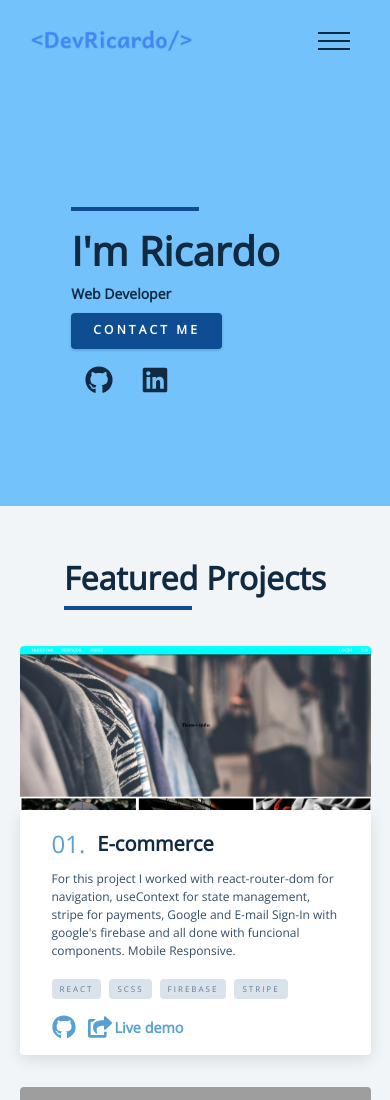
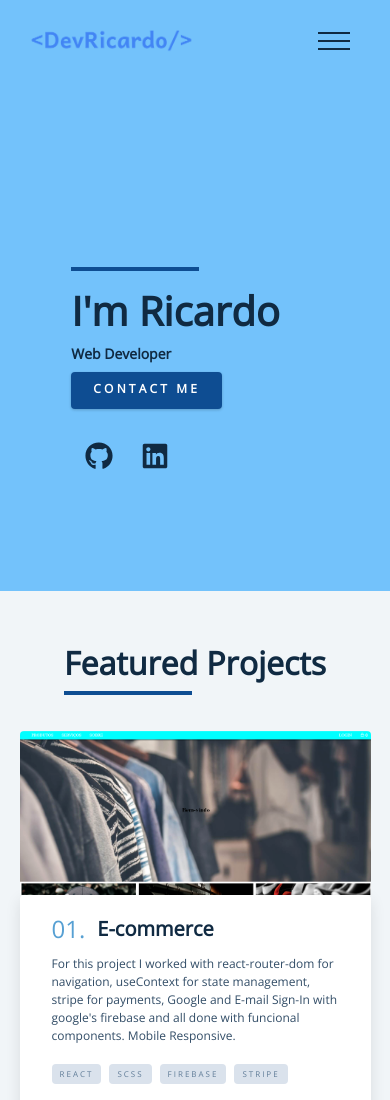
Before and after one commit to RickSanchez7/portfolio-gatsy, a Gatsby site: page / in a window 390 px wide. Shown: the top 1100 px of the page. Built offline with nearby package versions, Linux system fonts and the light colour scheme; Gatsby itself is replaced by a stand-in of ours; grey boxes are pictures that could not be loaded.

Commit message:
fix postion

```diff
--- a/src/css/main.css
+++ b/src/css/main.css
@@ -138,6 +138,7 @@
 }
 .button-container {
   position: relative;
+  display: block;
 }
 
 .contact-me-container {
@@ -145,7 +146,7 @@
   top: 0;
   left: 0;
   width: 100vw;
-  height: 100vh;
+  height: calc(100vh - 10rem);
 }
 
 .contact-me {
@@ -160,7 +161,7 @@
   min-width: 151px;
   max-width: 151px;
   text-align: center;
-  /* transition: all 0.8s ease-out; */
+  /* transition: all 0.5s ease-out; */
   z-index: 5;
 }
 
@@ -209,6 +210,8 @@
   .btn-transform {
     /* left: calc(100vw - 5rem);
     top: calc(100vh - 5.5rem); */
+    bottom: 6rem;
+    left: calc(100% - 5rem);
     height: 60px;
     width: 60px;
     min-width: 60px;
@@ -373,7 +376,7 @@
 /* section */
 
 .hero {
-  height: 100vh;
+  height: 100vw;
   background: var(--clr-primary-3);
   position: relative;
 }
@@ -436,7 +439,9 @@
   margin-bottom: 1rem;
 }
 .hero .social-links {
+  position: absolute;
   width: 7rem;
+  z-index: 10;
 }
 
 @media screen and (max-width: 800px) {
@@ -444,8 +449,8 @@
     padding: 1rem 0 1rem 0;
   }
   .hero {
-    height: 60vh;
-    min-height: 300px;
+    height: 70vh;
+    min-height: 400px;
   }
   .hero-img {
     display: none;
@@ -458,7 +463,7 @@
     position: unset;
   }
   .hero-info {
-    margin-bottom: 10rem;
+    margin-bottom: 8rem;
   }
 }
 
```
